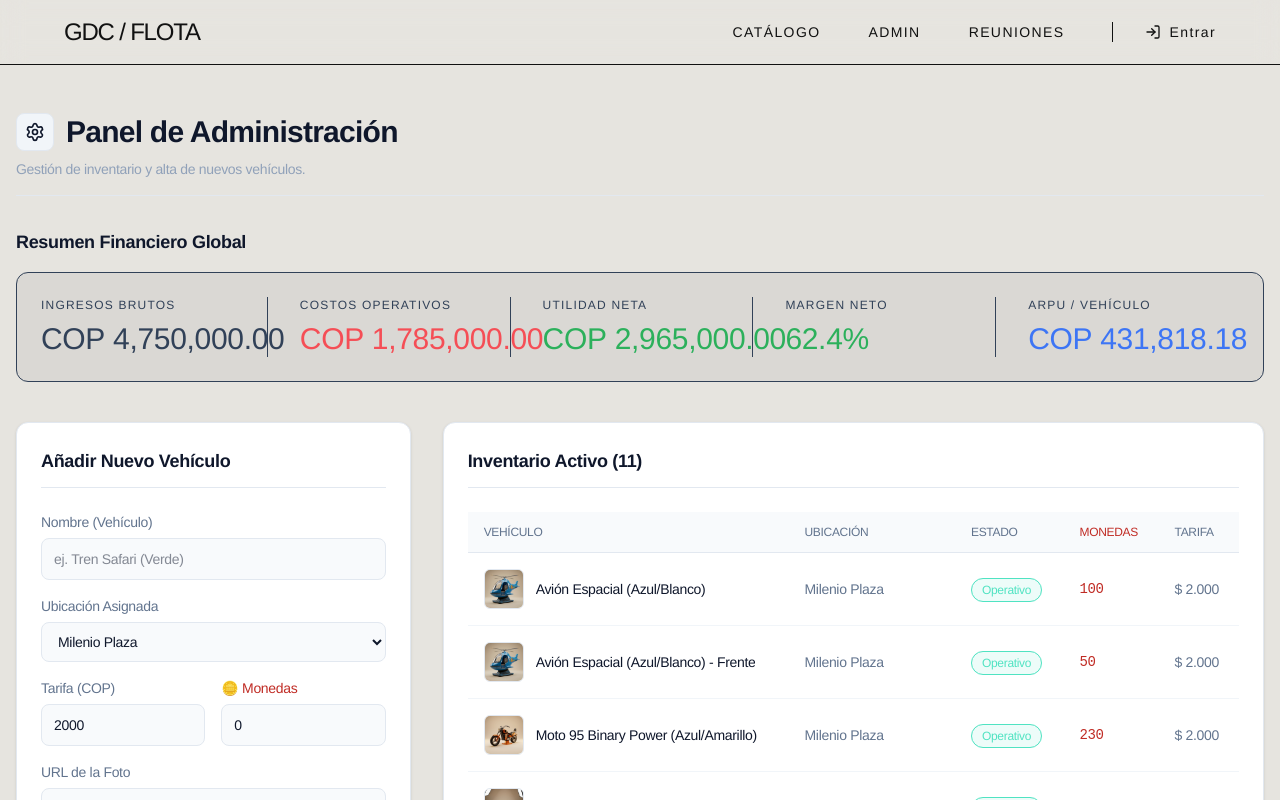
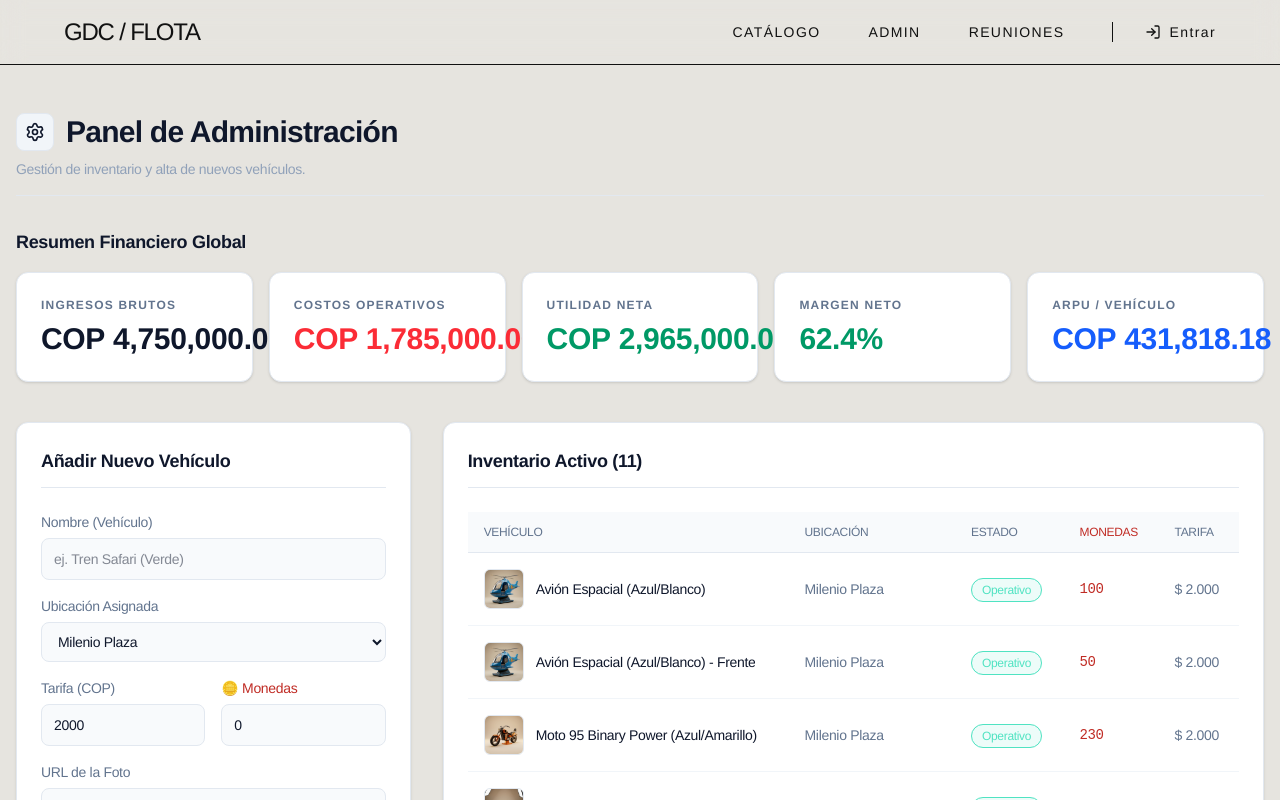
Before and after one commit to lyffseba/gestion-de-carritos, a Next.js app: page /admin in a window 1280 px wide. Shown: the top 800 px of the page. Built offline with nearby package versions, Linux system fonts and the light colour scheme; no server answers.

Commit message:
style: fix FinancialSummary UI spacing and card size for better legibility

```diff
--- a/src/components/ui/FinancialSummary.tsx
+++ b/src/components/ui/FinancialSummary.tsx
@@ -17,39 +17,39 @@ export function FinancialSummary({ revenue, expenses, activeUnits = 1, currency
   const arpu = activeUnits > 0 ? revenue / activeUnits : 0; // Average Revenue Per Unit
 
   return (
-    <div className="grid grid-cols-2 lg:grid-cols-5 gap-4 p-6 border border-obys-border bg-black/5 rounded-xl">
+    <div className="grid grid-cols-1 sm:grid-cols-2 xl:grid-cols-5 gap-4">
       {/* Metric 1: Revenue */}
-      <div className="flex flex-col border-b lg:border-b-0 lg:border-r border-obys-border pb-4 lg:pb-0 lg:pr-4">
-        <span className="text-xs uppercase tracking-widest text-obys-text/60 mb-2">Ingresos Brutos</span>
-        <span className="text-2xl lg:text-3xl font-medium text-obys-text">{formatCurrency(revenue, currency)}</span>
+      <div className="bg-white shadow-sm border border-slate-200 rounded-xl p-6 flex flex-col hover:border-slate-300 transition-colors">
+        <span className="text-xs font-bold text-slate-500 uppercase tracking-widest mb-2">Ingresos Brutos</span>
+        <span className="text-3xl font-bold text-slate-900">{formatCurrency(revenue, currency)}</span>
       </div>
 
       {/* Metric 2: Expenses */}
-      <div className="flex flex-col border-b lg:border-b-0 lg:border-r border-obys-border pb-4 lg:pb-0 lg:px-4">
-        <span className="text-xs uppercase tracking-widest text-obys-text/60 mb-2">Costos Operativos</span>
-        <span className="text-2xl lg:text-3xl font-medium text-red-500/80">{formatCurrency(expenses, currency)}</span>
+      <div className="bg-white shadow-sm border border-slate-200 rounded-xl p-6 flex flex-col hover:border-slate-300 transition-colors">
+        <span className="text-xs font-bold text-slate-500 uppercase tracking-widest mb-2">Costos Operativos</span>
+        <span className="text-3xl font-bold text-red-500">{formatCurrency(expenses, currency)}</span>
       </div>
 
       {/* Metric 3: Net Profit */}
-      <div className="flex flex-col border-b lg:border-b-0 lg:border-r border-obys-border pb-4 pt-4 lg:pt-0 lg:pb-0 lg:px-4">
-        <span className="text-xs uppercase tracking-widest text-obys-text/60 mb-2">Utilidad Neta</span>
-        <span className={`text-2xl lg:text-3xl font-medium ${isProfit ? 'text-green-600/80' : 'text-red-500'}`}>
+      <div className="bg-white shadow-sm border border-slate-200 rounded-xl p-6 flex flex-col hover:border-slate-300 transition-colors">
+        <span className="text-xs font-bold text-slate-500 uppercase tracking-widest mb-2">Utilidad Neta</span>
+        <span className={`text-3xl font-bold ${isProfit ? 'text-emerald-600' : 'text-red-600'}`}>
           {formatCurrency(profit, currency)}
         </span>
       </div>
 
       {/* Metric 4: Margin % */}
-      <div className="flex flex-col border-r-0 lg:border-r border-obys-border pt-4 lg:pt-0 lg:px-4">
-        <span className="text-xs uppercase tracking-widest text-obys-text/60 mb-2">Margen Neto</span>
-        <span className={`text-2xl lg:text-3xl font-medium ${isProfit ? 'text-green-600/80' : 'text-red-500'}`}>
+      <div className="bg-white shadow-sm border border-slate-200 rounded-xl p-6 flex flex-col hover:border-slate-300 transition-colors">
+        <span className="text-xs font-bold text-slate-500 uppercase tracking-widest mb-2">Margen Neto</span>
+        <span className={`text-3xl font-bold ${isProfit ? 'text-emerald-600' : 'text-red-600'}`}>
           {margin.toFixed(1)}%
         </span>
       </div>
 
       {/* Metric 5: ARPU (Average Revenue Per Unit) */}
-      <div className="flex flex-col pt-4 lg:pt-0 lg:pl-4 col-span-2 lg:col-span-1">
-        <span className="text-xs uppercase tracking-widest text-obys-text/60 mb-2">ARPU / Vehículo</span>
-        <span className="text-2xl lg:text-3xl font-medium text-blue-600/80">
+      <div className="bg-white shadow-sm border border-slate-200 rounded-xl p-6 flex flex-col sm:col-span-2 xl:col-span-1 hover:border-slate-300 transition-colors">
+        <span className="text-xs font-bold text-slate-500 uppercase tracking-widest mb-2">ARPU / Vehículo</span>
+        <span className="text-3xl font-bold text-blue-600">
           {formatCurrency(arpu, currency)}
         </span>
       </div>
```
Also changed, not shown: 1 other file (tests, documents, lock files or other folders).
